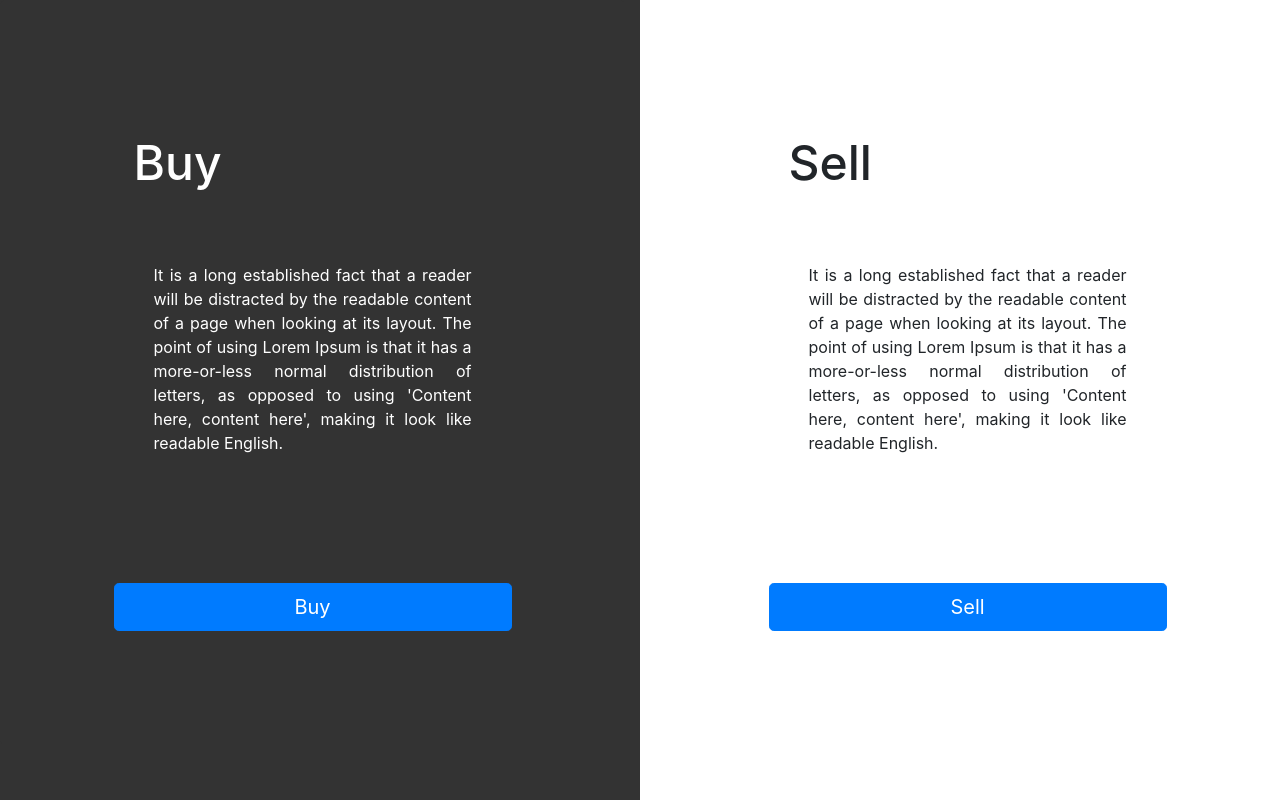
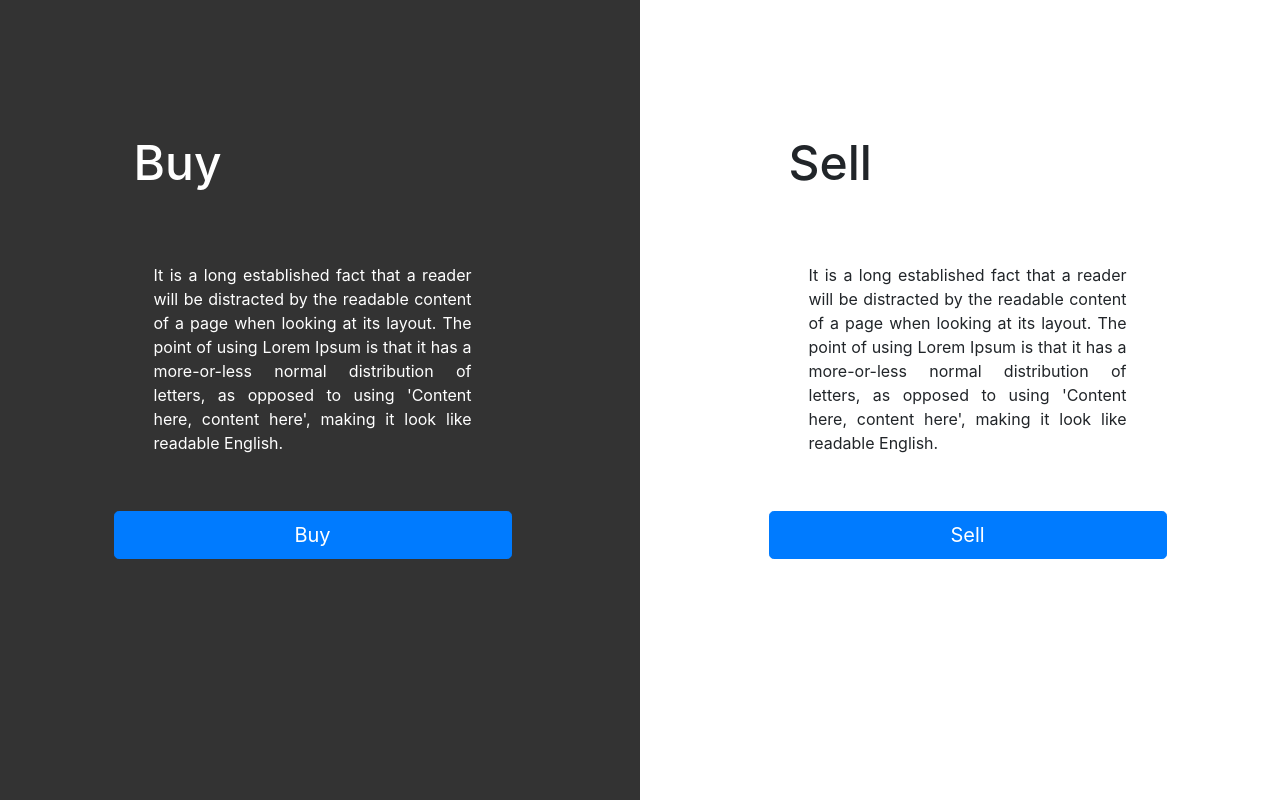
Before and after one commit to peterjoe3132/MECart-v1, a React (Create React App) app in the folder mecartv1/: page / in a window 1280 px wide. Built offline with nearby package versions, Linux system fonts and the light colour scheme.

Commit message:
Changes to be committed: 	modified:   src/App.js

```diff
--- a/mecartv1/src/App.js
+++ b/mecartv1/src/App.js
@@ -12,14 +12,14 @@ class App extends Component {
 	    	<div id="body">
 	    	   <Row>
 	      			<Col sm="6">
-	       				<Card  body inverse style={{ backgroundColor: 'rgba(0,0,0,0)', borderColor: '#333', padding:'18%'}}>
+	       				<Card  body inverse style={{ backgroundColor: 'rgba(0,0,0,0)', borderColor: 'rgba(0,0,0,0)', padding:'18%'}}>
 	          				<CardTitle style={{fontSize:'3rem', padding:'20px'}}>Buy</CardTitle>
 	          				<CardText style={{ textAlign:'justify', textJustify:'inter-word', padding:'40px'}}>
 	          				It is a long established fact that a reader will be distracted by the readable
 	          				content of a page when looking at its layout. The point of using Lorem Ipsum is that it
 	          				has a more-or-less normal distribution of letters, as opposed to using 'Content here,
 	          				content here', making it look like readable English.
-	          				</CardText><br/><br/><br/>
+	          				</CardText>
 	           					<Link to="/buy"><Button color="primary" size="lg" block>Buy</Button></Link>
 	        			</Card>
 	      			</Col>
@@ -31,7 +31,7 @@ class App extends Component {
 	          				content of a page when looking at its layout. The point of using Lorem Ipsum is that it
 	          				has a more-or-less normal distribution of letters, as opposed to using 'Content here,
 	          				content here', making it look like readable English.
-	          				</CardText><br/><br/><br/>
+	          				</CardText>
 	          					<Link to="/sell"><Button color="primary" size="lg" block>Sell</Button></Link>
 	        			</Card>
 	      			</Col>
```
